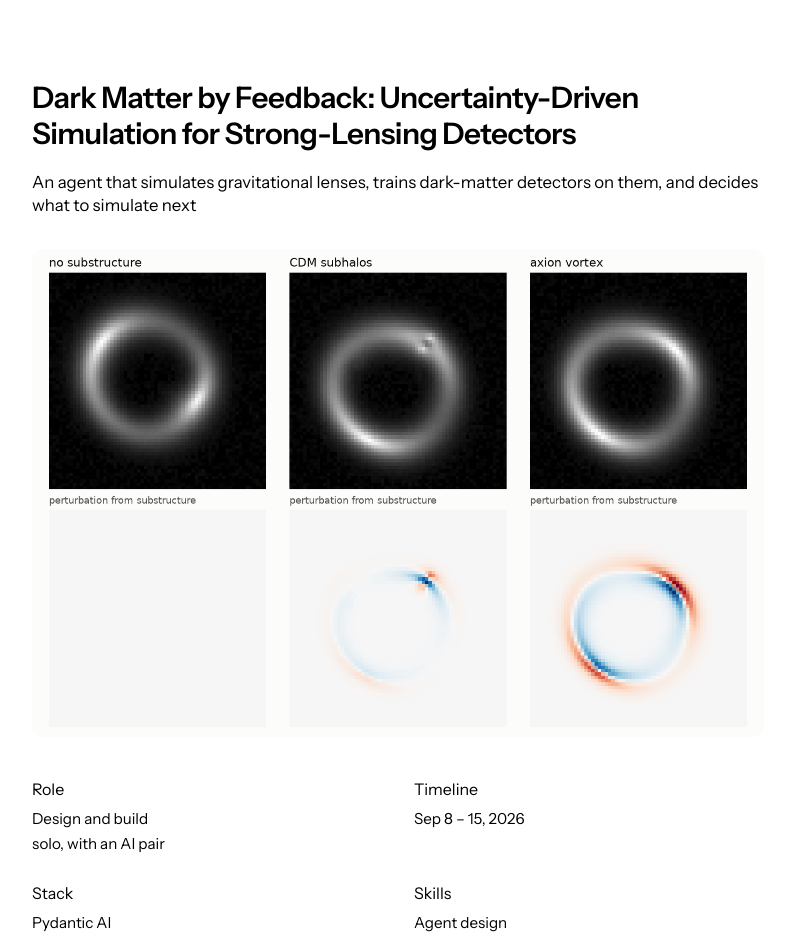
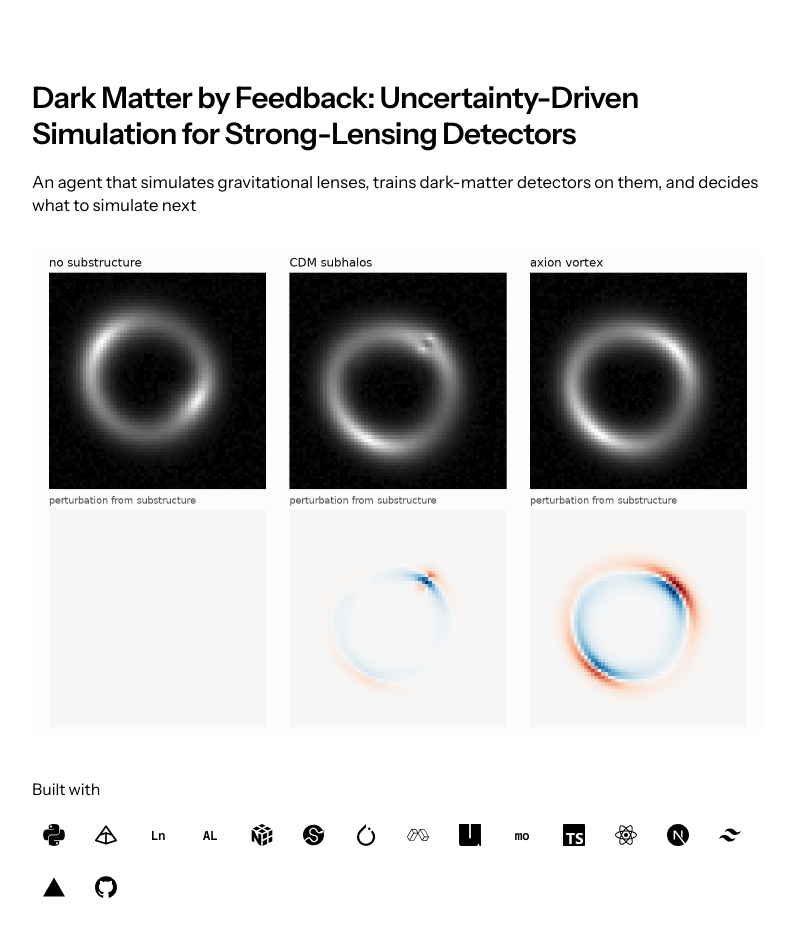
Before and after one commit to amanibobo/dlloop, a Next.js app in the folder site/: page / in a window 1280 px wide. Shown: the top 938 px of the page, without its empty margins (242-1031 px from the left). Built offline with nearby package versions, Linux system fonts and the light colour scheme; no server answers.

Commit message:
Site: replace the role/timeline/stack/skills row with a tool icon strip (hover tooltips, brand colour on hover)

```diff
--- a/site/app/page.tsx
+++ b/site/app/page.tsx
@@ -1,6 +1,7 @@
 import { Embed } from "@/components/embed";
 import { MediaSlot } from "@/components/media-slot";
 import { Rail } from "@/components/nav";
+import { Stack } from "@/components/stack";
 import { VideoSlot } from "@/components/video-slot";
 import { ApprovalDiagram, ArchitectureDiagram, DataFlowDiagram, LoopDiagram } from "@/components/diagrams";
 import { ClassDot, Code, Figure, Meta, Prose, Section, Sub, Table } from "@/components/ui";
@@ -25,14 +26,7 @@ export default function Page() {
             <img src="/figures/hero_classes.png" alt="Three simulated Einstein rings, one per substructure class, and the perturbation each substructure adds" className="h-auto w-full" />
           </div>
           <div className="mt-10">
-            <Meta
-              items={[
-                { label: "Role", lines: ["Design and build", "solo, with an AI pair"] },
-                { label: "Timeline", lines: ["Sep 8 – 15, 2026"] },
-                { label: "Stack", lines: ["Pydantic AI", "Lenstronomy", "PyTorch", "Modal"] },
-                { label: "Skills", lines: ["Agent design", "Simulation", "ML training", "Benchmarking"] },
-              ]}
-            />
+            <Stack />
           </div>
         </section>
 
--- /dev/null
+++ b/site/components/stack.tsx
@@ -0,0 +1,66 @@
+import * as si from "simple-icons";
+
+/* The tools and languages behind the project, as a strip of monochrome icons that take their
+   brand colour on hover, with a small tooltip. Icons are inlined from simple-icons at build time;
+   packages without a logo get a monogram badge in the same style. */
+
+type Item = { name: string; path?: string; hex?: string; mono?: string; href: string };
+
+const brand = (icon: { title: string; path: string; hex: string }, href: string): Item => ({ name: icon.title, path: icon.path, hex: `#${icon.hex}`, href });
+
+const STACK: Item[] = [
+  brand(si.siPython, "https://www.python.org/"),
+  brand(si.siPydantic, "https://ai.pydantic.dev/"),
+  { name: "Lenstronomy", mono: "Ln", hex: "#2a78d6", href: "https://github.com/lenstronomy/lenstronomy" },
+  { name: "PyAutoLens", mono: "AL", hex: "#1baf7a", href: "https://github.com/Jammy2211/PyAutoLens" },
+  brand(si.siNumpy, "https://numpy.org/"),
+  brand(si.siScipy, "https://scipy.org/"),
+  brand(si.siPytorch, "https://pytorch.org/"),
+  brand(si.siModal, "https://modal.com/"),
+  brand(si.siUv, "https://docs.astral.sh/uv/"),
+  { name: "marimo", mono: "mo", hex: "#0ca30c", href: "https://marimo.io/" },
+  brand(si.siTypescript, "https://www.typescriptlang.org/"),
+  brand(si.siReact, "https://react.dev/"),
+  brand(si.siNextdotjs, "https://nextjs.org/"),
+  brand(si.siTailwindcss, "https://tailwindcss.com/"),
+  brand(si.siVercel, "https://vercel.com/"),
+  brand(si.siGithub, "https://github.com/amanibobo/lensgrav"),
+];
+
+export function Stack() {
+  return (
+    <div>
+      <p className="kicker">Built with</p>
+      <ul className="mt-3 flex flex-wrap gap-2">
+        {STACK.map((t) => (
+          <li key={t.name} className="group relative">
+            <a
+              href={t.href}
+              target="_blank"
+              rel="noreferrer"
+              aria-label={t.name}
+              className="flex h-11 w-11 items-center justify-center rounded-lg border border-line bg-white text-ink-2 transition-colors hover:border-[var(--brand)] hover:text-[var(--brand)] focus-visible:border-[var(--brand)] focus-visible:text-[var(--brand)] focus-visible:outline-none"
+              style={{ ["--brand" as string]: t.hex === "#000000" || t.hex === "#181717" ? "#111111" : t.hex }}
+            >
+              {t.path ? (
+                <svg viewBox="0 0 24 24" width="22" height="22" fill="currentColor" aria-hidden>
+                  <path d={t.path} />
+                </svg>
+              ) : (
+                <span className="font-mono text-[0.8rem] font-semibold tracking-tight" aria-hidden>
+                  {t.mono}
+                </span>
+              )}
+            </a>
+            <span
+              role="tooltip"
+              className="pointer-events-none absolute left-1/2 top-full z-10 mt-2 -translate-x-1/2 whitespace-nowrap rounded-md bg-ink px-2 py-1 text-[0.72rem] text-white opacity-0 transition-opacity group-hover:opacity-100 group-focus-within:opacity-100"
+            >
+              {t.name}
+            </span>
+          </li>
+        ))}
+      </ul>
+    </div>
+  );
+}
--- a/site/package.json
+++ b/site/package.json
@@ -11,7 +11,8 @@
   "dependencies": {
     "next": "16.3.5",
     "react": "19.2.8",
-    "react-dom": "19.2.8"
+    "react-dom": "19.2.8",
+    "simple-icons": "^16.31.0"
   },
   "devDependencies": {
     "@tailwindcss/postcss": "^4",
```
Also changed, not shown: 1 other file (tests, documents, lock files or other folders).
